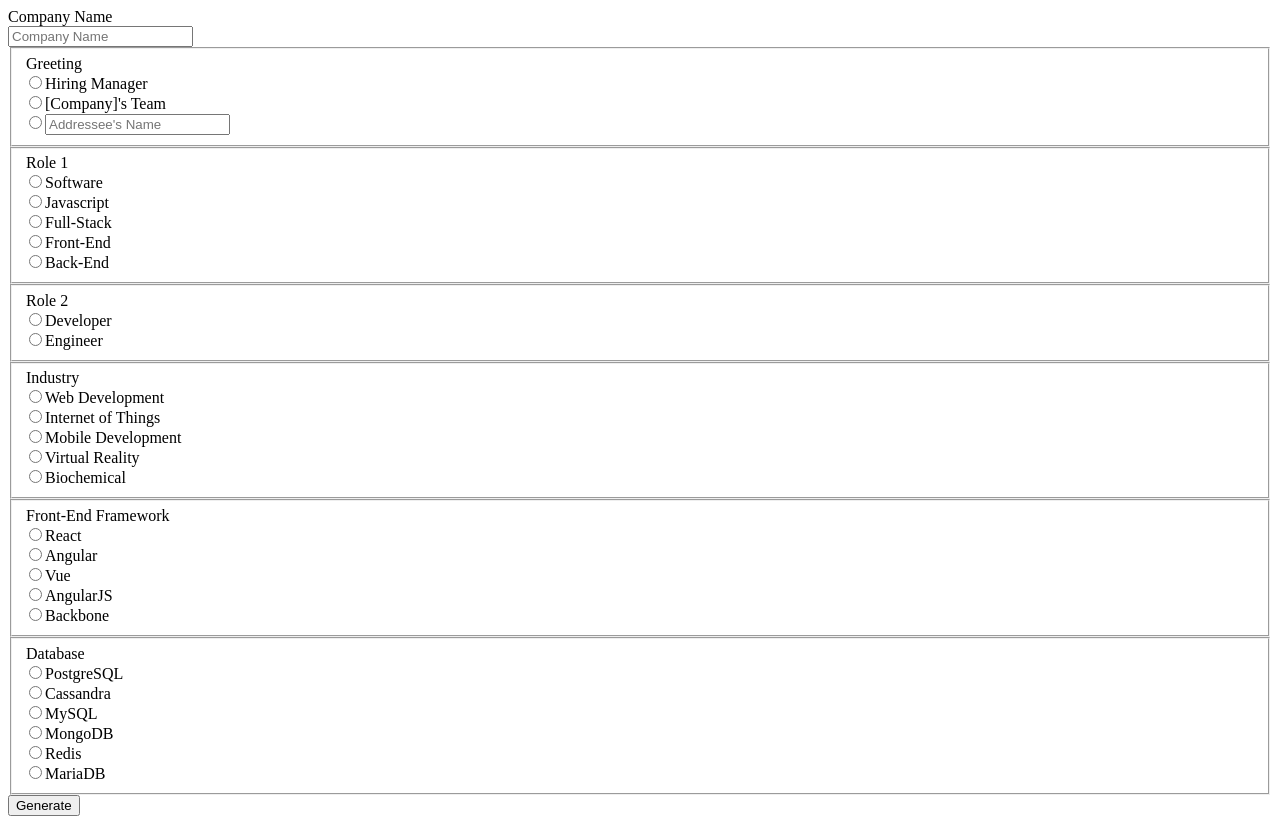
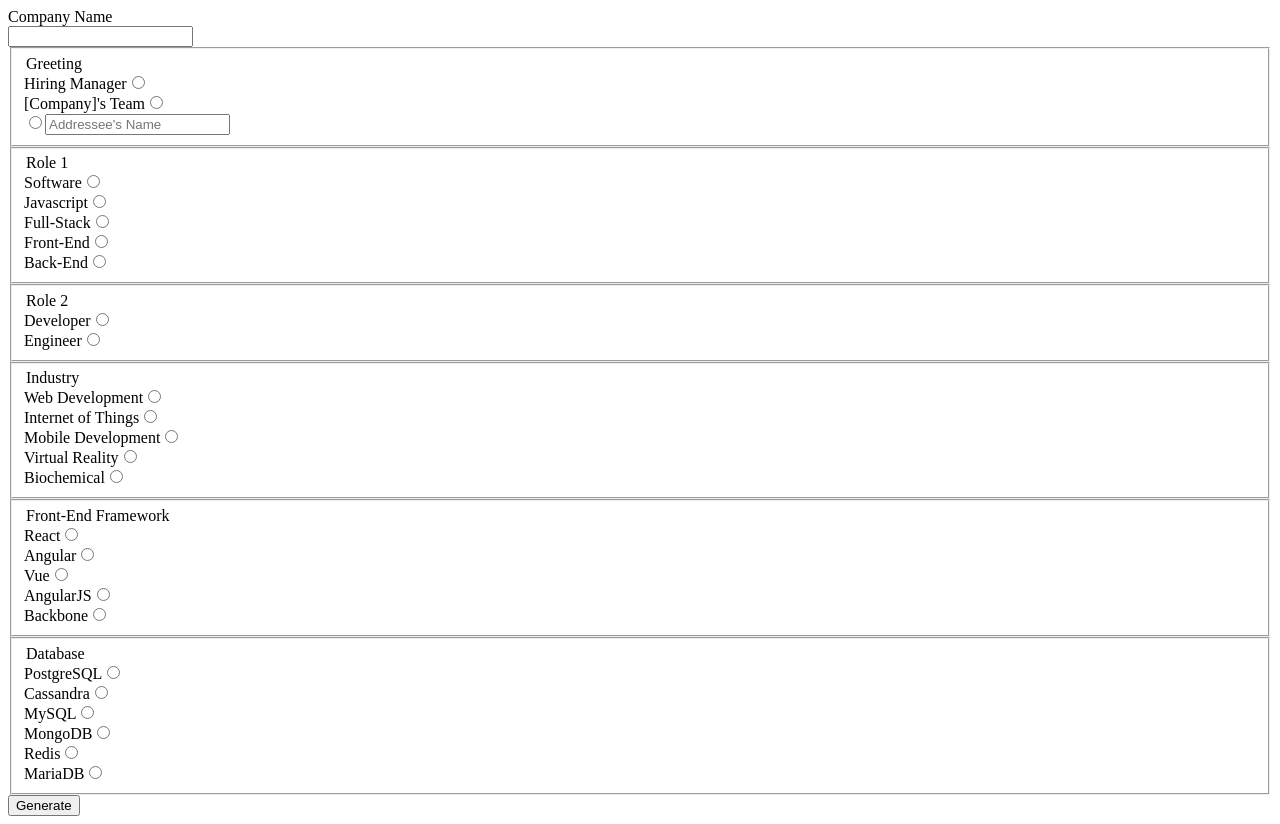
Before and after one commit to vikramraja1995/cover-me, a React (Create React App) app in the folder client/: page / in a window 1280 px wide. Built offline with nearby package versions, Linux system fonts and the light colour scheme; the HTML template or start-up script is replaced by a standard one.

Commit message:
Update form to use Material theme

```diff
--- a/client/src/Form.jsx
+++ b/client/src/Form.jsx
@@ -10,7 +10,8 @@ class Form extends React.Component {
       role: '',
       industry: '',
       frontEndFramework: '',
-      database: ''
+      database: '',
+      missing: ''
     };
     this.handleSubmit = this.handleSubmit.bind(this);
   }
@@ -20,6 +21,8 @@ class Form extends React.Component {
     return roles.map((role, i) => {
       return (
         <div key={`role-${i}`} className="form-check">
+          <label className="form-check-label" htmlFor={`role-${i}`}>
+            {role}
             <input
               className="form-check-input"
               type="radio"
@@ -28,8 +31,9 @@ class Form extends React.Component {
               value={role}
               onClick={() => this.setState({ role })}
             />
-          <label className="form-check-label" htmlFor={`role-${i}`}>
-            {role}
+            <span className="circle">
+              <span className="check" />
+            </span>
           </label>
         </div>
       );
@@ -47,6 +51,8 @@ class Form extends React.Component {
     return industries.map((industry, i) => {
       return (
         <div key={`industry-${i}`} className="form-check">
+          <label className="form-check-label" htmlFor={`industry-${i}`}>
+            {industry}
             <input
               className="form-check-input"
               type="radio"
@@ -55,8 +61,9 @@ class Form extends React.Component {
               value={industry}
               onClick={() => this.setState({ industry })}
             />
-          <label className="form-check-label" htmlFor={`industry-${i}`}>
-            {industry}
+            <span className="circle">
+              <span className="check" />
+            </span>
           </label>
         </div>
       );
@@ -68,6 +75,8 @@ class Form extends React.Component {
     return frontEndFrameworks.map((frontEndFramework, i) => {
       return (
         <div key={`frontEndFramework-${i}`} className="form-check">
+          <label className="form-check-label" htmlFor={`frontEndFramework-${i}`}>
+            {frontEndFramework}
             <input
               className="form-check-input"
               type="radio"
@@ -76,8 +85,9 @@ class Form extends React.Component {
               value={frontEndFramework}
               onClick={() => this.setState({ frontEndFramework })}
             />
-          <label className="form-check-label" htmlFor={`frontEndFramework-${i}`}>
-            {frontEndFramework}
+            <span className="circle">
+              <span className="check" />
+            </span>
           </label>
         </div>
       );
@@ -89,6 +99,8 @@ class Form extends React.Component {
     return databases.map((database, i) => {
       return (
         <div key={`database-${i}`} className="form-check">
+          <label className="form-check-label" htmlFor={`database-${i}`}>
+            {database}
             <input
               className="form-check-input"
               type="radio"
@@ -97,8 +109,9 @@ class Form extends React.Component {
               value={database}
               onClick={() => this.setState({ database })}
             />
-          <label className="form-check-label" htmlFor={`database-${i}`}>
-            {database}
+            <span className="circle">
+              <span className="check" />
+            </span>
           </label>
         </div>
       );
@@ -108,24 +121,73 @@ class Form extends React.Component {
   // eslint-disable-next-line class-methods-use-this
   handleSubmit(event) {
     event.preventDefault();
+    const {
+      company,
+      greeting,
+      addresseeName,
+      role,
+      industry,
+      frontEndFramework,
+      database
+    } = this.state;
+    let missing = '';
+    if (company === '') {
+      missing = 'Company';
+    } else if (greeting === '') {
+      missing = 'Greeting';
+    } else if (greeting === 'custom' && addresseeName === '') {
+      missing = 'Addressee name';
+    } else if (role === '') {
+      missing = 'Role';
+    } else if (industry === '') {
+      missing = 'Industry';
+    } else if (frontEndFramework === '') {
+      missing = 'Front-End Framework';
+    } else if (database === '') {
+      missing = 'Database';
+    }
+    if (missing !== '') {
+      this.setState({ missing });
+      return;
+    }
+    let fixedGreeting = greeting;
+    if (greeting === 'team') {
+      fixedGreeting = `${company}'s  Team`;
+    }
+    this.props.generateLetter({
+      company,
+      fixedGreeting,
+      addresseeName,
+      role,
+      industry,
+      frontEndFramework,
+      database
+    });
   }
 
   render() {
     const { company } = this.state;
     return (
       <div>
+        {this.state.missing === '' ? (
+          ''
+        ) : (
+          <div className="alert alert-danger" role="alert">
+            Please choose your {this.state.missing}
+          </div>
+        )}
+
         <form action="">
           {/*  Company's name */}
           <div className="form-group row">
-            <label htmlFor="companyName" className="col-sm-2 col-form-label">
+            <label htmlFor="companyName" className="col-sm-2 bmd-label-floating">
               Company Name
             </label>
-            <div className="col-sm-10">
+            <div className="col-sm-2">
               <input
                 type="text"
                 className="form-control"
                 id="companyName"
-                placeholder="Company Name"
                 onChange={e => this.setState({ company: e.target.value })}
               />
             </div>
@@ -138,6 +200,8 @@ class Form extends React.Component {
               {/*  Hiring Manager greeting */}
               <div className="col-sm-10">
                 <div className="form-check">
+                  <label className="form-check-label" htmlFor="hiringManager">
+                    Hiring Manager
                     <input
                       className="form-check-input"
                       type="radio"
@@ -146,12 +210,16 @@ class Form extends React.Component {
                       value="Hiring Manager"
                       onClick={() => this.setState({ greeting: 'Hiring Manager' })}
                     />
-                  <label className="form-check-label" htmlFor="hiringManager">
-                    Hiring Manager
+                    <span className="circle">
+                      <span className="check" />
+                    </span>
                   </label>
                 </div>
                 {/*  Company's team greeting */}
                 <div className="form-check">
+                  <label className="form-check-label" htmlFor="companyTeam">
+                    {company === '' ? '[Company]' : company}
+                    's Team
                     <input
                       className="form-check-input"
                       type="radio"
@@ -160,13 +228,14 @@ class Form extends React.Component {
                       value="team"
                       onClick={() => this.setState({ greeting: 'team' })}
                     />
-                  <label className="form-check-label" htmlFor="companyTeam">
-                    {company === '' ? '[Company]' : company}
-                    's Team
+                    <span className="circle">
+                      <span className="check" />
+                    </span>
                   </label>
                 </div>
                 {/*  Custom name for greeting */}
                 <div className="form-check">
+                  <label className="form-check-label" htmlFor="customName">
                     <input
                       className="form-check-input"
                       type="radio"
@@ -175,8 +244,11 @@ class Form extends React.Component {
                       value="custom"
                       onClick={() => this.setState({ greeting: 'custom' })}
                     />
-                  <label className="form-check-label" htmlFor="customName">
+                    <span className="circle">
+                      <span className="check" />
+                    </span>
                     <input
+                      className="form-control"
                       type="text"
                       placeholder="Addressee's Name"
                       onChange={e => this.setState({ addresseeName: e.target.value })}
@@ -203,6 +275,8 @@ class Form extends React.Component {
               {/*  Role appends */}
               <div className="col-sm-2">
                 <div className="form-check">
+                  <label className="form-check-label" htmlFor="developer">
+                    Developer
                     <input
                       className="form-check-input"
                       type="radio"
@@ -211,11 +285,14 @@ class Form extends React.Component {
                       value="developer"
                       onClick={() => this.setState({ roleAppend: 'Developer' })}
                     />
-                  <label className="form-check-label" htmlFor="developer">
-                    Developer
+                    <span className="circle">
+                      <span className="check" />
+                    </span>
                   </label>
                 </div>
                 <div className="form-check">
+                  <label className="form-check-label" htmlFor="engineer">
+                    Engineer
                     <input
                       className="form-check-input"
                       type="radio"
@@ -224,8 +301,9 @@ class Form extends React.Component {
                       value="engineer"
                       onClick={() => this.setState({ roleAppend: 'Engineer' })}
                     />
-                  <label className="form-check-label" htmlFor="engineer">
-                    Engineer
+                    <span className="circle">
+                      <span className="check" />
+                    </span>
                   </label>
                 </div>
               </div>
```
Lines whose indentation alone changed are shown as unchanged.
